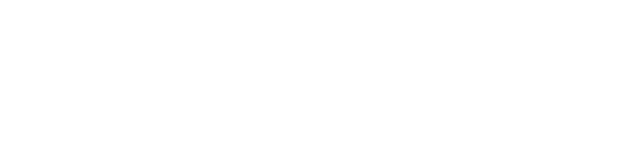
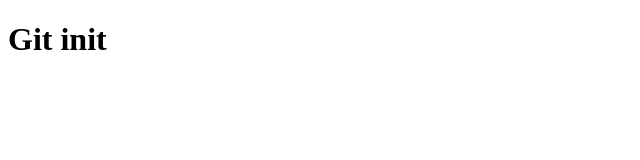
Before and after one commit to dkoncius/git-init, a plain HTML site: page index.html in a window 1280 px wide. Shown: the whole page, without its empty margins (0-640 px from the left). Drawn offline with Linux system fonts and the light colour scheme.

Commit message:
second commit

```diff
--- a/index.html
+++ b/index.html
@@ -7,6 +7,6 @@
     <title>Git init</title>
 </head>
 <body>
-
+    <h1>Git init</h1>
 </body>
 </html>
```
